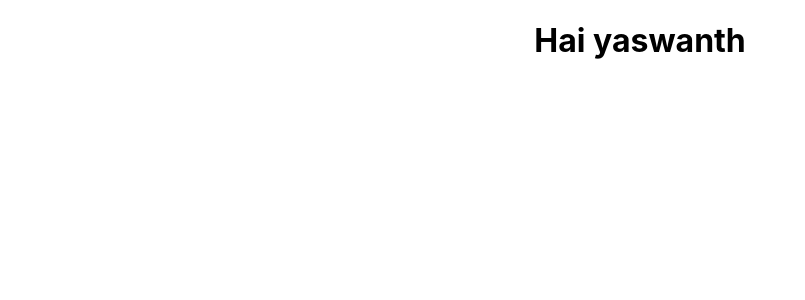
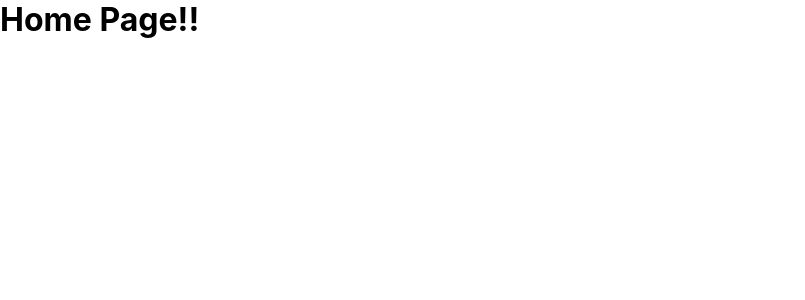
Before and after one commit to YaswanthPanguluri/amazon-clone, a React (Create React App) app: page / in a window 1280 px wide. Shown: the top 300 px of the page, without its empty margins (0-805 px from the left). Built offline with nearby package versions, Linux system fonts and the light colour scheme.

Commit message:
Router setup Completed

```diff
--- a/package.json
+++ b/package.json
@@ -9,6 +9,7 @@
     "firebase": "^10.1.0",
     "react": "^18.2.0",
     "react-dom": "^18.2.0",
+    "react-router-dom": "^6.14.2",
     "react-scripts": "5.0.1",
     "web-vitals": "^2.1.4"
   },
--- a/src/App.css
+++ b/src/App.css
@@ -1,38 +1,3 @@
-.App {
-  text-align: center;
+*{
+  margin: 0;
 }
-
-.App-logo {
-  height: 40vmin;
-  pointer-events: none;
-}
-
-@media (prefers-reduced-motion: no-preference) {
-  .App-logo {
-    animation: App-logo-spin infinite 20s linear;
-  }
-}
-
-.App-header {
-  background-color: #282c34;
-  min-height: 100vh;
-  display: flex;
-  flex-direction: column;
-  align-items: center;
-  justify-content: center;
-  font-size: calc(10px + 2vmin);
-  color: white;
-}
-
-.App-link {
-  color: #61dafb;
-}
-
-@keyframes App-logo-spin {
-  from {
-    transform: rotate(0deg);
-  }
-  to {
-    transform: rotate(360deg);
-  }
-}
--- a/src/App.js
+++ b/src/App.js
@@ -1,10 +1,18 @@
-import './App.css';
+import React from "react";
+import "./App.css";
+import { BrowserRouter as Router, Route, Routes } from "react-router-dom";
 
 function App() {
   return (
-    <div className="App">
-      <h1>Hai yaswanth</h1>
-    </div>
+    <Router>
+      <div className="app">
+        <Routes>
+          <Route path="/" element={<h1>Home Page!!</h1>} />
+          <Route path="/login" element={<h1>Login Page</h1>} />
+          <Route path="/checkout" element={<h1>Checkout</h1>} />
+        </Routes>
+      </div>
+    </Router>
   );
 }
 
```
Also changed, not shown: 1 other file (tests, documents, lock files or other folders).
